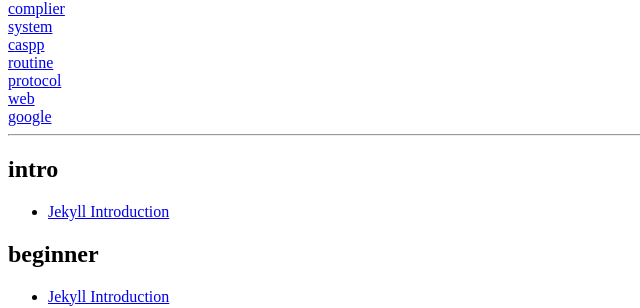
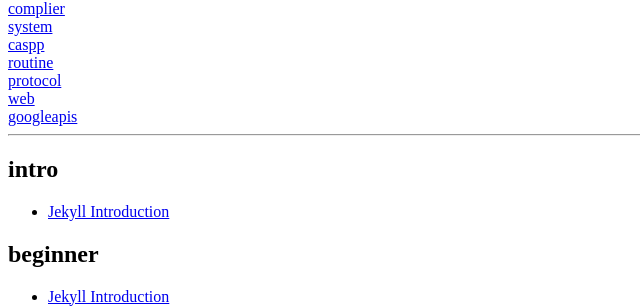
Before and after one commit to hurley25/FAQ, a Jekyll site: the page built from tags.html, in a window 1280 px wide and 900 px high. Shown: the part 359-667 px from the top of the window, without its empty margins (0-640 px from the left). Built offline with Jekyll 4.4.1, drawn with Linux system fonts in a browser that asks for light colours; nearby versions of some CDN libraries; library files that are not in the unit come from our copies.

Commit message:
Update 2014-06-07-why-wp-load-slowly.md

```diff
--- a/_posts/2014-06-07-why-wp-load-slowly.md
+++ b/_posts/2014-06-07-why-wp-load-slowly.md
@@ -3,7 +3,7 @@
 category: note
 title: WordPress加载缓慢原因分析
 tagline: by Jensyn
-tags: [web, google]
+tags: [web, googleapis]
 ---
 ## 问题描述
 最近不知怎么回事，搭建在sae上的wordpress加载起来特别慢,本以为是sae服务器的问题，结果测试发现同在sae上的另一个应用却能够正常地访问。当时想着会不会是安装了某个不恰当的插件或是主题造成的结果。于是在小组群里请教，刘欢学长给出指示说可能是google资源被屏蔽造成的。在欢学长的指导下最终解决了问题。
@@ -35,7 +35,7 @@
 
 既然整个过程主要卡在了google资源的加载中，最直接的方法就是替换相关的资源或者弃之不用（当然后者可能是一个不太理想的解决方法）。针对前一中方法，国内有360CDN(内容分发网络)可以代替GOOGLE CDN,所以可以直接把web源码中所有引用到GOOGLE CDN的资源全部替换为360CDN上的资源，简单粗暴的办法就是直接在源码根目录下查找包含"googleapis"的文件（终端下执行 grep -R "googleapis ./"），然后将"googleapis"一一替换为"useso"。
 
-![image](https://raw.githubusercontent.com/Jensyn/FAQ/gh-pages/images/why-wp-load-slowly/grep-r-fonts-google.png)
+![image](https://raw.githubusercontent.com/Jensyn/FAQ/39a800afd7c063263d757a01d1b882e9ce4da884/images/why-wp-load-slowly/grep-r-fonts-google.png)
 
 还有一种方法，就是根据网上所说的，把引用到的资源下载到本地，然后修改相关的代码即可。
 
```
